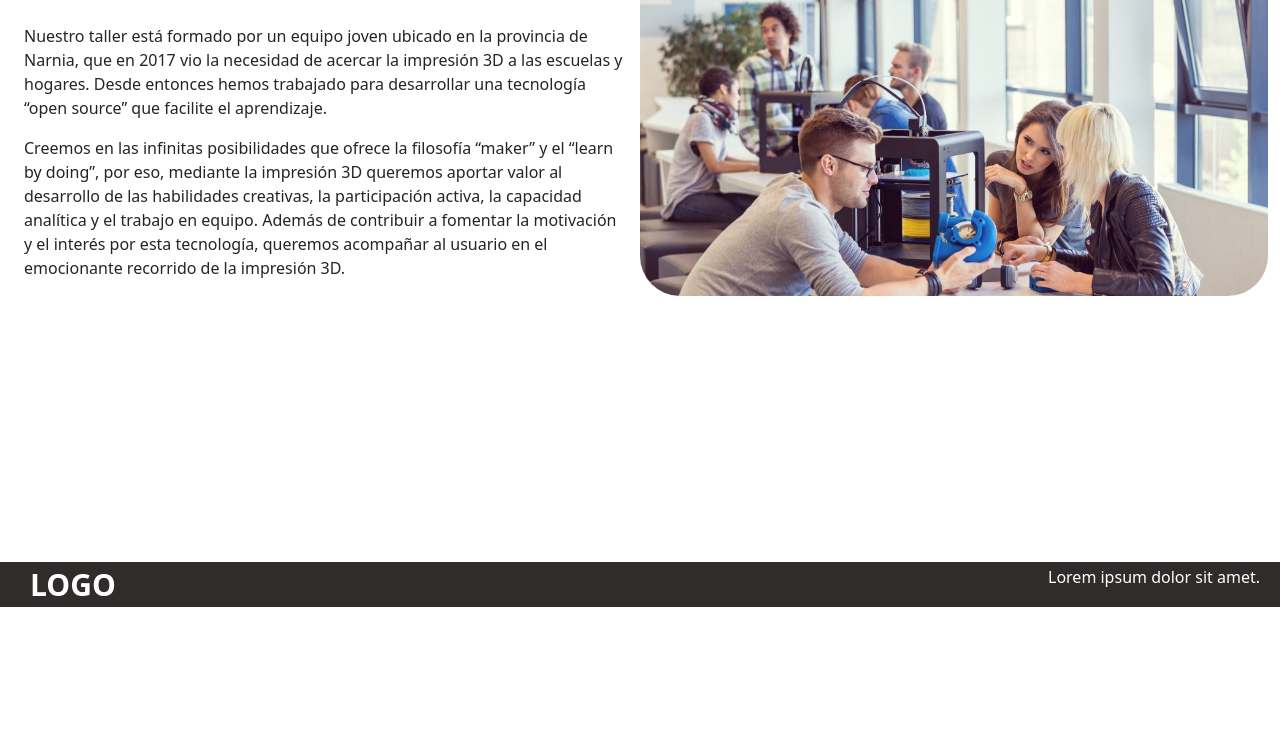
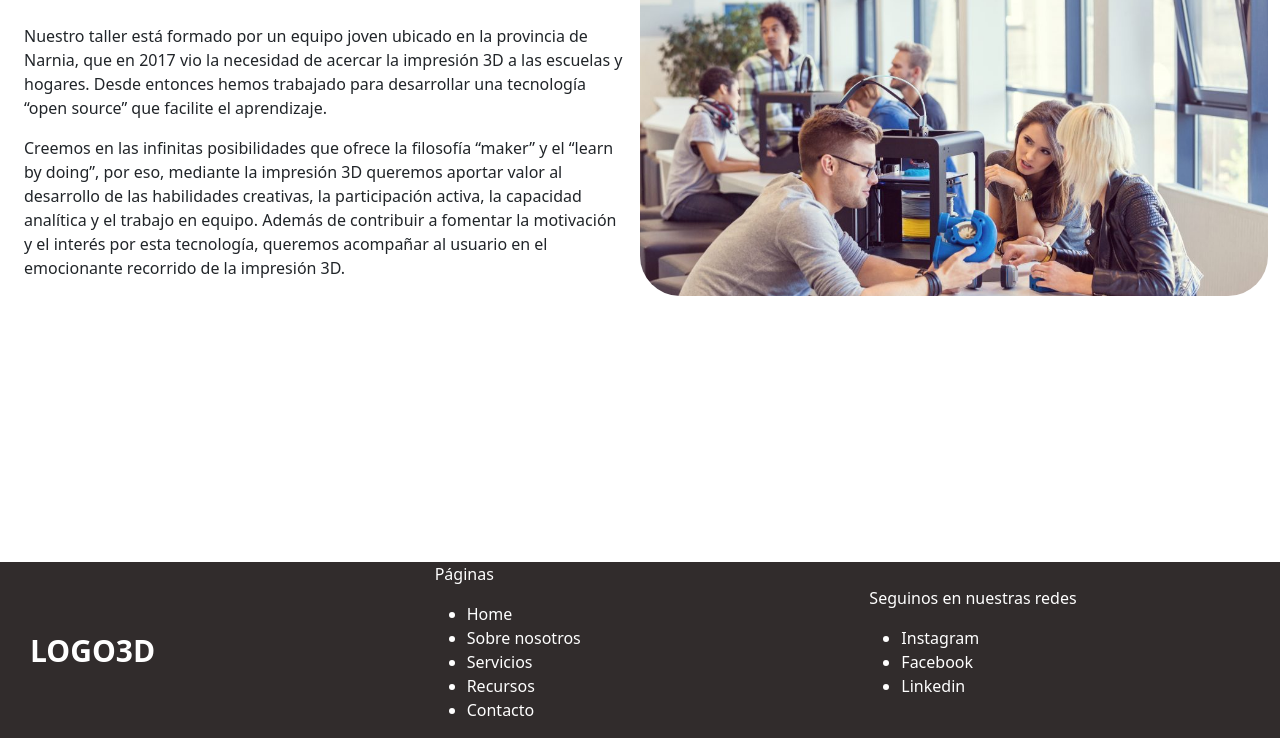
Before and after one commit to gomezsergio14/impresoras-3d-Gomez-Sergio, a website: page paginas/sobrenosotros.html in a window 1280 px wide. Shown: the part 238-976 px from the top of the page. Before the commit the page ends 845 px from the top, so only its background shows below. Drawn offline with nearby package versions, Linux system fonts and the light colour scheme.

Commit message:
footer de la página sobre nosotros modificado

```diff
--- a/paginas/sobrenosotros.html
+++ b/paginas/sobrenosotros.html
@@ -65,9 +65,28 @@
         </div>
       </div>
     </main>
-    <footer>
-        <a href="../index.html" class="logo__footer">LOGO</a>
-        <p>Lorem ipsum dolor sit amet.</p>
+    <footer class="row">
+      <div class="col">
+        <a href="../index.html" class="logo__footer">LOGO<span>3D</span></a>
+      </div>
+      <div class="col">
+        <p>Páginas</p>
+        <ul>
+          <li>Home</li>
+          <li>Sobre nosotros</li>
+          <li>Servicios</li>
+          <li>Recursos</li>
+          <li>Contacto</li>
+        </ul>
+      </div>
+      <div class="col">
+        <p>Seguinos en nuestras redes</p>
+        <ul>
+          <li><a>Instagram</a></li>
+          <li><a>Facebook</a></li>
+          <li><a>Linkedin</a></li>
+        </ul>
+      </div>
     </footer>
 </body>
 </html>
```
